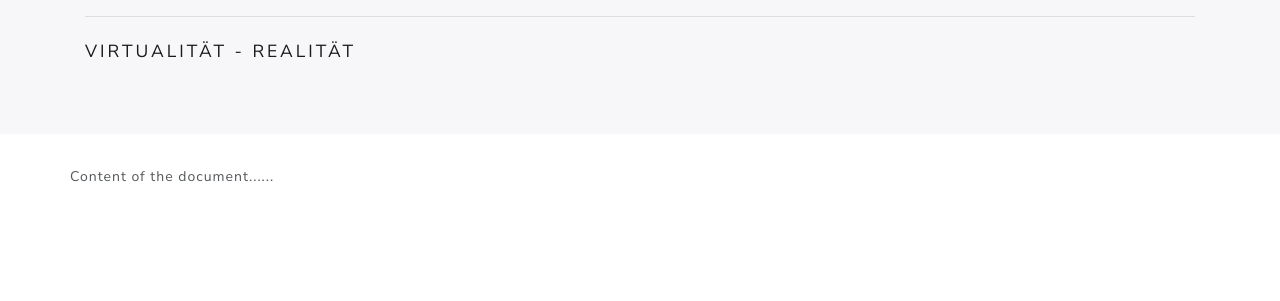
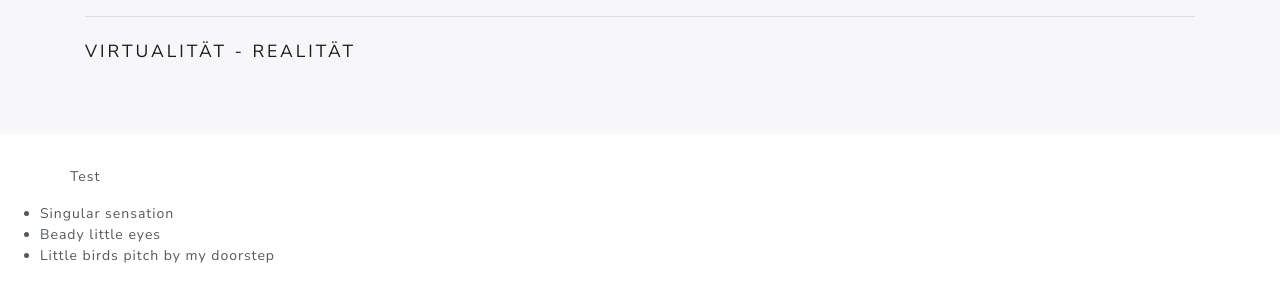
Before and after one commit to MalteBeckmann1/qr-tett, a plain HTML site: page index.html in a window 1280 px wide. Shown: the part 269-570 px from the top of the page. Drawn offline with nearby package versions, Linux system fonts and the light colour scheme.

Commit message:
Implemented jQuery HTML injection with AJAX

```diff
--- /dev/null
+++ b/assets/js/database.js
@@ -0,0 +1 @@
+< script src = "https://github.com/typicaljoe/taffydb/raw/master/taffy.js" > < /script>
--- a/index.html
+++ b/index.html
@@ -7,6 +7,7 @@
 
   <script src="https://ajax.googleapis.com/ajax/libs/jquery/3.2.1/jquery.min.js"></script>
   <link rel="stylesheet" href="https://maxcdn.bootstrapcdn.com/bootswatch/4.0.0-beta.2/lux/bootstrap.min.css" crossorigin="anonymous">
+
 
   <script>
     $(function() {
@@ -30,15 +31,37 @@
     <div class="row">
 
 
+      <p class="university">
+        Test
+      </p>
 
-
-      Content of the document......
 
 
     </div>
 
   </div>
 
+
+  <script>
+    $.ajax({
+      url: "static/university/Leuphana.json"
+    }).done(function(data) {
+
+      var items = [];
+
+      $.each(data, function(key, val) {
+        items.push("<li id='" + key + "'>" + val + "</li>");
+      });
+
+      $("<ul/>", {
+        "class": "university",
+        html: items.join("")
+      }).appendTo("body");
+
+
+    });
+  </script>
+
 </body>
 
 </html>
--- /dev/null
+++ b/static/university/Leuphana.json
@@ -0,0 +1,5 @@
+{
+  "amountStudents": "Singular sensation",
+  "sizeCampus": "Beady little eyes",
+  "three": "Little birds pitch by my doorstep"
+}
```
